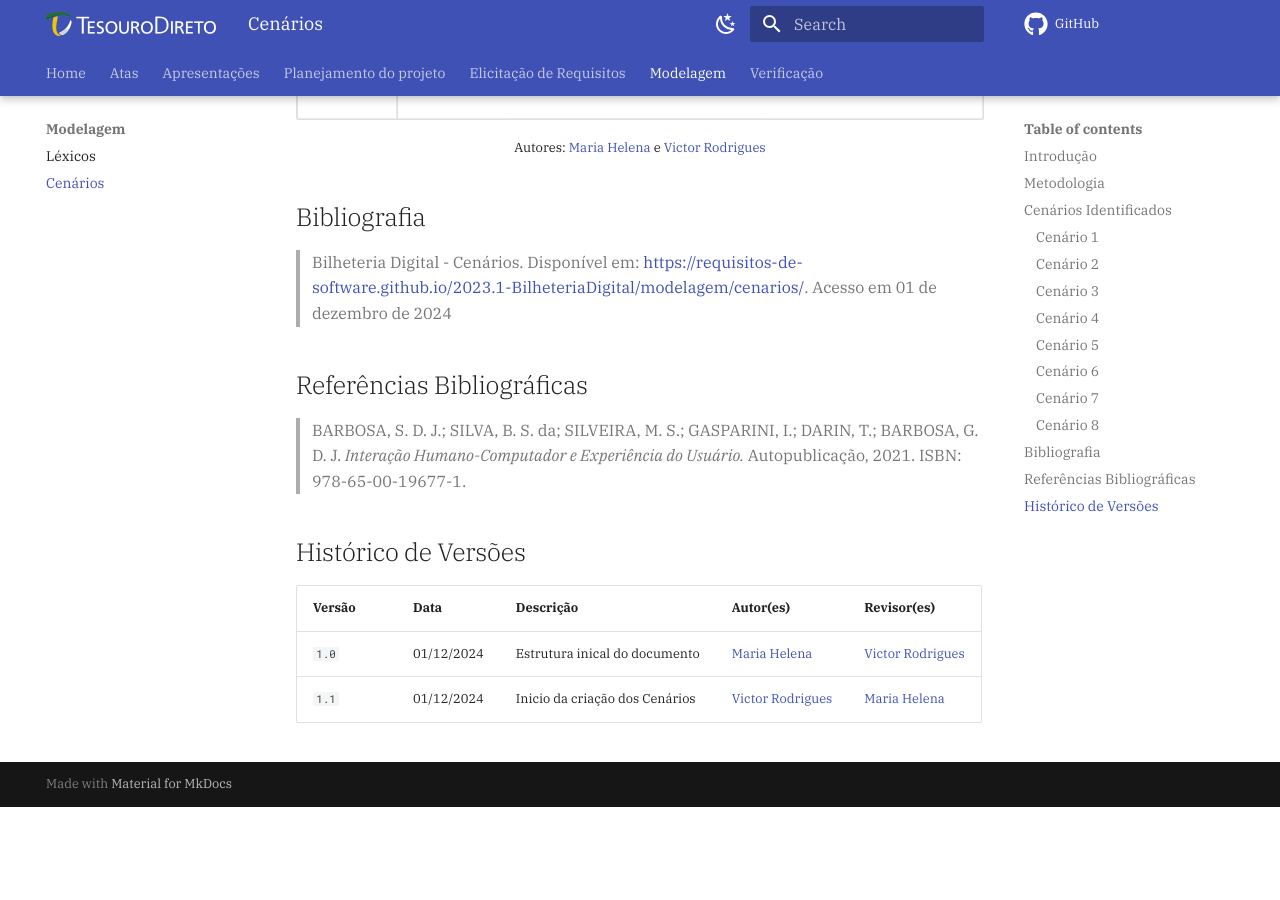
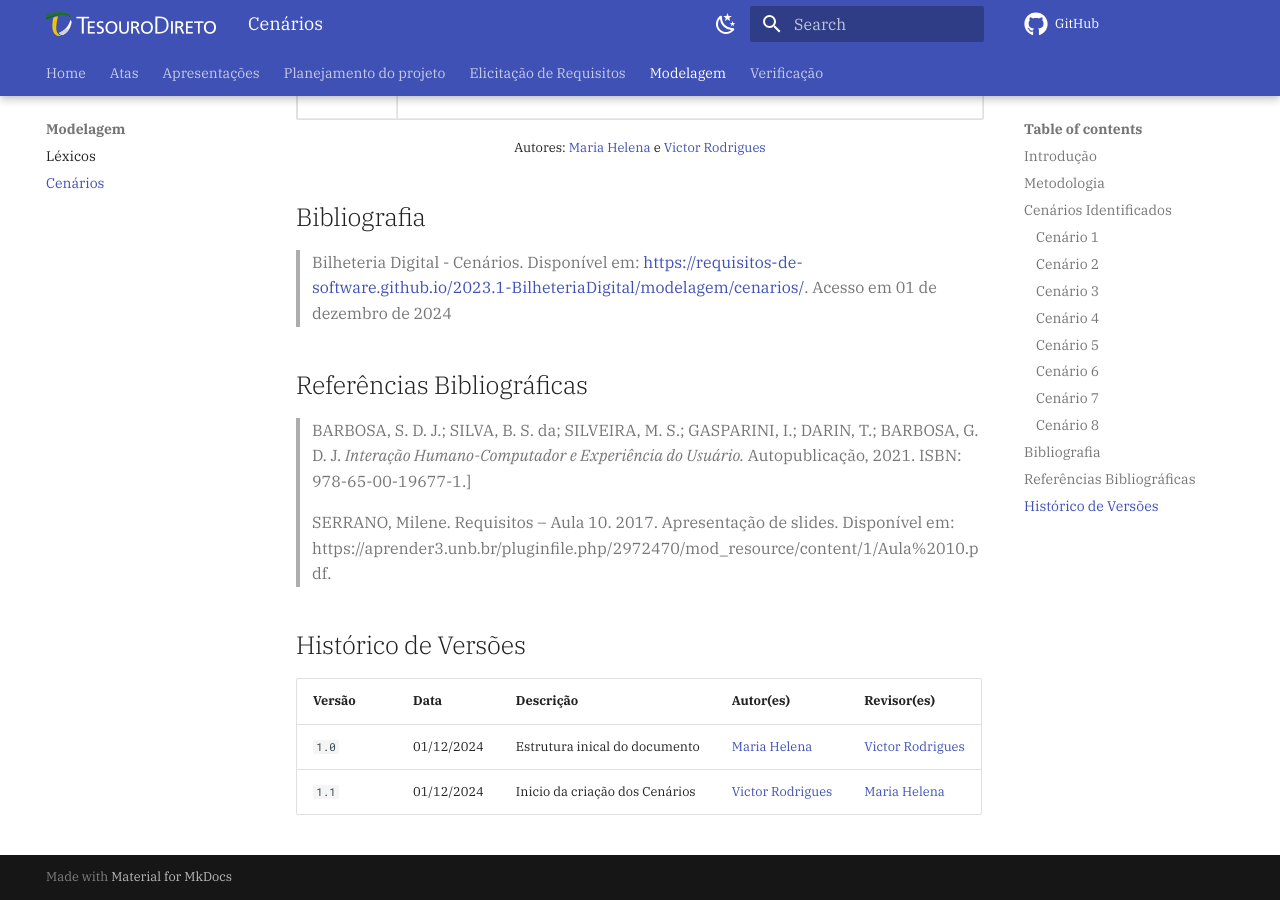
Before and after one commit to Requisitos-de-Software/2024.2-Grupo05, an MkDocs documentation site: the page built from docs/modelagem/cenarios.md, in a window 1280 px wide and 900 px high, scrolled down 7682 px. Built offline with MkDocs 1.6.1 and Material for MkDocs 9.7.7, drawn with Linux system fonts in a browser that asks for light colours; comment, search, counter and statistics services are not loaded; before the commit the page ends 8489 px from its top, so only the background shows below that.

Commit message:
feat: adicionando referencia aos slides da professora Milene

```diff
--- a/docs/modelagem/cenarios.md
+++ b/docs/modelagem/cenarios.md
@@ -542,7 +542,9 @@ Os cenários listados nas tabelas 2 a X foram elaborados com base na análise do
 
 ## Referências Bibliográficas
 
-> BARBOSA, S. D. J.; SILVA, B. S. da; SILVEIRA, M. S.; GASPARINI, I.; DARIN, T.; BARBOSA, G. D. J. *Interação Humano-Computador e Experiência do Usuário.* Autopublicação, 2021. ISBN: 978-65-00-19677-1.
+> BARBOSA, S. D. J.; SILVA, B. S. da; SILVEIRA, M. S.; GASPARINI, I.; DARIN, T.; BARBOSA, G. D. J. *Interação Humano-Computador e Experiência do Usuário.* Autopublicação, 2021. ISBN: 978-65-00-19677-1.]
+>
+> SERRANO, Milene. Requisitos – Aula 10. 2017. Apresentação de slides. Disponível em: https://aprender3.unb.br/pluginfile.php/2972470/mod_resource/content/1/Aula%2010.pdf.
 
 
 ## Histórico de Versões
```
